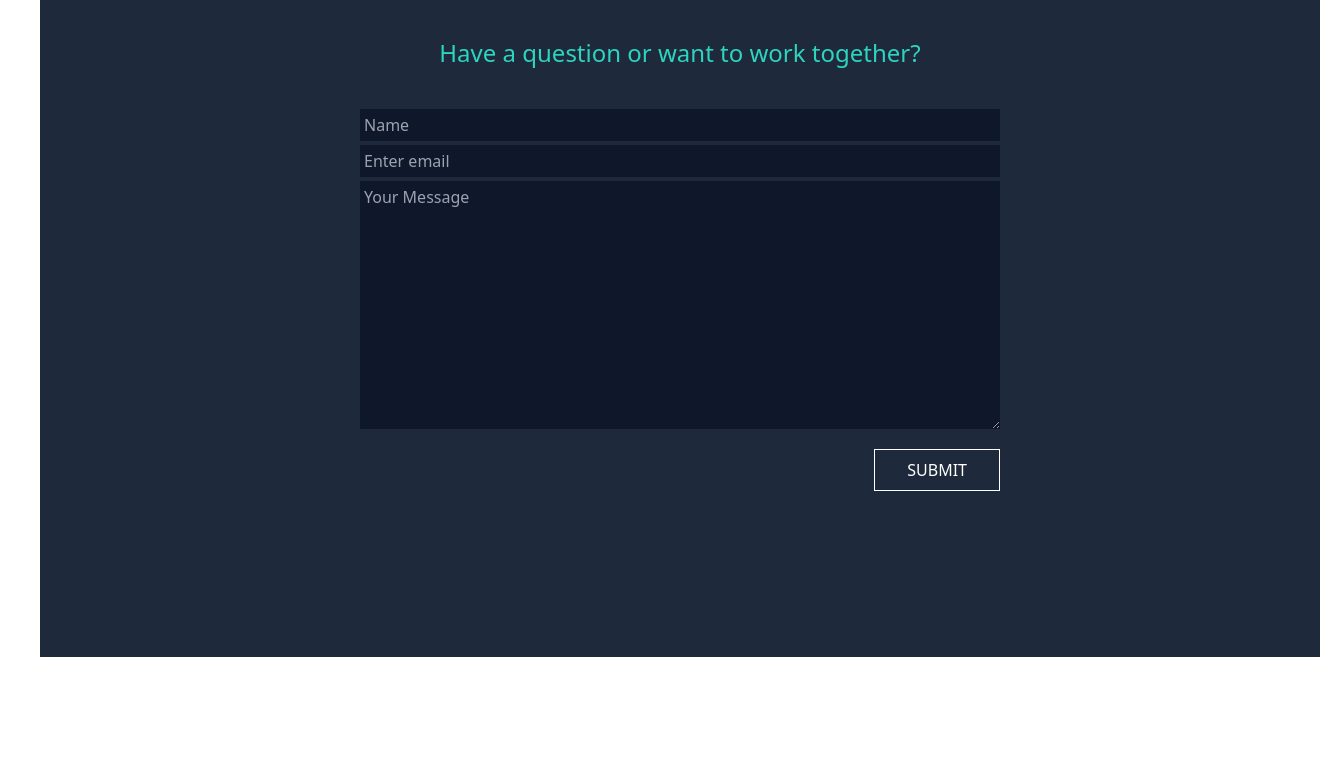
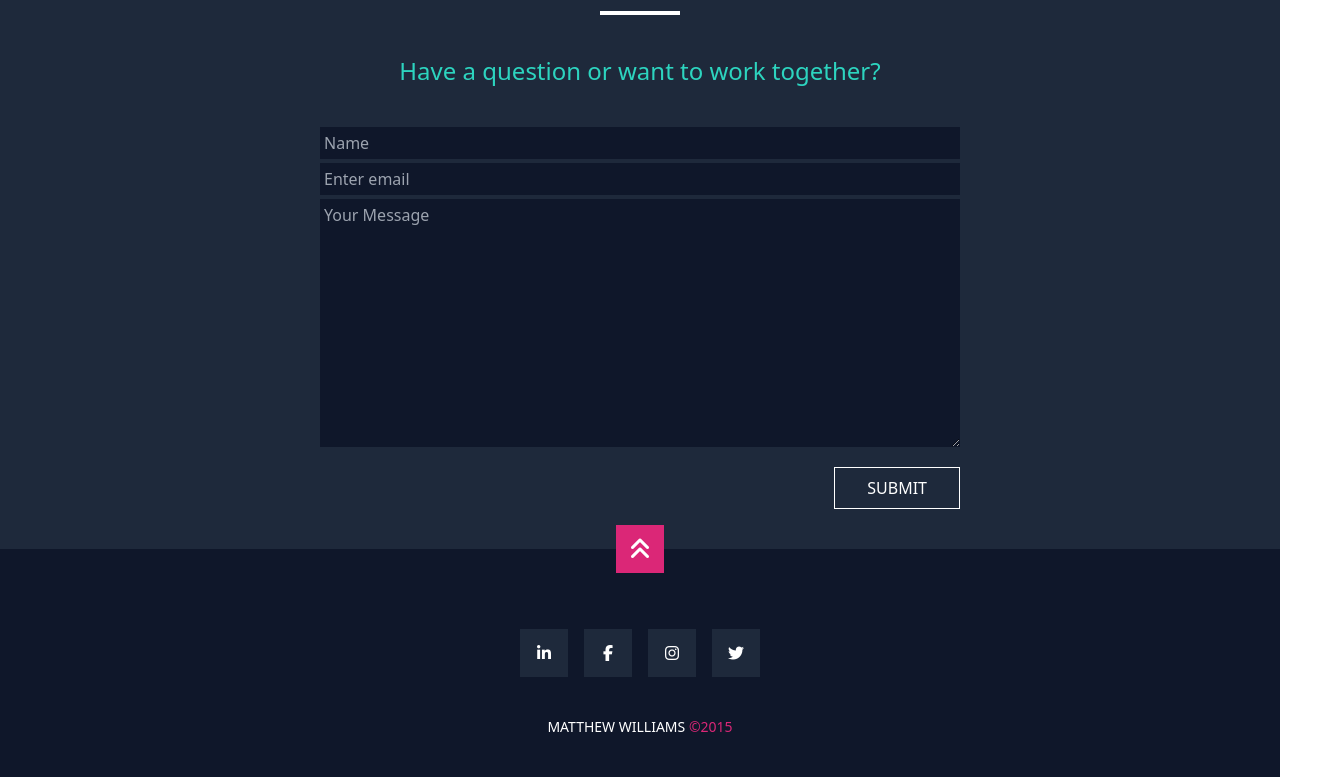
Before and after one commit to KamyESI/portfolio, a website: page docs/index.html in a window 1280 px wide. Shown: the part 6593-7370 px from the top of the page, 1320 px wide, since content can reach past the window. Before the commit the page ends 7250 px from the top, so only its background shows below. Drawn offline with Linux system fonts and the light colour scheme.

Commit message:
add footer section

```diff
--- a/docs/index.html
+++ b/docs/index.html
@@ -13,10 +13,13 @@
     />
     <title>Portfolio</title>
   </head>
-  <body class="min-h-screen w-full">
+  <body>
     <!-- HEADER -->
-    <header>
-      <nav id="nav_menu" class="bg-zinc-800 p-4 w-full fixed top-0 hidden">
+    <header
+      id="header"
+      class="absolute top-0 left-0 bg-zinc-800 p-4 w-full hidden"
+    >
+      <nav class="nav-menu">
         <ul class="flex text-white gap-8">
           <li class="hover:text-pink-600">
             <a id="nav_link_home" href="#home">HOME</a>
@@ -30,11 +33,11 @@
         </ul>
       </nav>
     </header>
-    <main>
+    <main class="flex flex-col justify-center items-center">
       <!-- HOME SECTION -->
       <section
         id="home"
-        class="bg-zinc-800 w-full h-screen flex flex-col justify-center items-center text-center"
+        class="bg-zinc-800 h-screen flex flex-col justify-center items-center text-center"
       >
         <h1 class="text-4xl text-white mb-10">
           Hello, I'm <span class="text-pink-600">Kamilia Djaid</span>. <br />
@@ -52,7 +55,7 @@
       <!-- ABOUT SECTION -->
       <section
         id="about"
-        class="min-h-screen pt-20 text-zinc-700 mx-10 flex flex-col justify-center items-center"
+        class="min-h-screen pt-20 text-zinc-700 flex flex-col justify-center items-center bg-white"
       >
         <h1 class="text-center text-4xl font-semibold mb-4 tracking-wide">
           ABOUT
@@ -301,7 +304,7 @@
       <!-- CONTACT SECTION -->
       <section
         id="contact"
-        class="min-h-screen pt-20 pb-10 text-white mx-10 flex flex-col justify-start items-center bg-slate-800 w-full"
+        class="pt-20 text-white mx-10 pb-10 flex flex-col justify-start items-center bg-slate-800 w-full"
       >
         <h1 class="text-center text-4xl font-semibold mb-4 tracking-wide">
           CONTACT
@@ -346,7 +349,42 @@
         </form>
       </section>
     </main>
-    <footer></footer>
+
+    <!-- FOOTER SECTION -->
+    <footer
+      class="bg-slate-900 p-10 relative flex flex-col justify-center items-center"
+    >
+      <button
+        class="goto-home w-12 h-12 bg-pink-600 absolute -top-6 self-center text-white flex justify-center items-center text-2xl"
+      >
+        <i class="fa-solid fa-angles-up"></i>
+      </button>
+      <div class="social flex justify-center gap-4 mt-10">
+        <div
+          class="linkedin w-12 h-12 text-white bg-slate-800 flex justify-center items-center"
+        >
+          <i class="fa-brands fa-linkedin-in p-4"></i>
+        </div>
+        <div
+          class="facebook w-12 h-12 text-white bg-slate-800 flex justify-center items-center"
+        >
+          <i class="fa-brands fa-facebook-f"></i>
+        </div>
+        <div
+          class="instagram w-12 h-12 text-white bg-slate-800 flex justify-center items-center"
+        >
+          <i class="fa-brands fa-instagram"></i>
+        </div>
+        <div
+          class="twitter w-12 h-12 text-white bg-slate-800 flex justify-center items-center"
+        >
+          <i class="fa-brands fa-twitter"></i>
+        </div>
+      </div>
+      <p class="text-white text-center mt-10 text-sm">
+        MATTHEW WILLIAMS <span class="text-pink-600">©2015</span>
+      </p>
+    </footer>
   </body>
   <script src="index.js"></script>
 </html>
--- a/docs/index.js
+++ b/docs/index.js
@@ -1,9 +1,9 @@
 /* main button: allows to show the nav menu and the about page */
 document.getElementById("home_btn").addEventListener("click", function () {
-  document.getElementById("nav_menu").style.display = "block";
+  document.getElementById("header").style.display = "block";
 });
 
 /* clicking on home link on the nav menu allows to hide the nav menu */
 document.getElementById("nav_link_home").addEventListener("click", function () {
-  document.getElementById("nav_menu").style.display = "none";
+  document.getElementById("header").style.display = "none";
 });
```
Also changed, not shown: docs/css/output.css.
